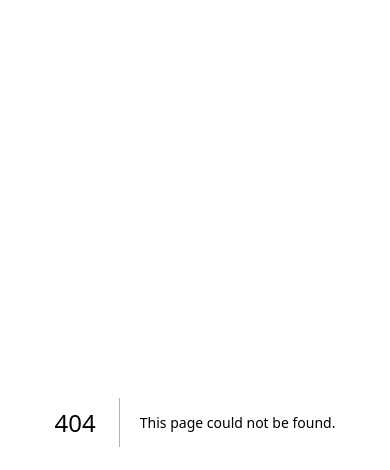
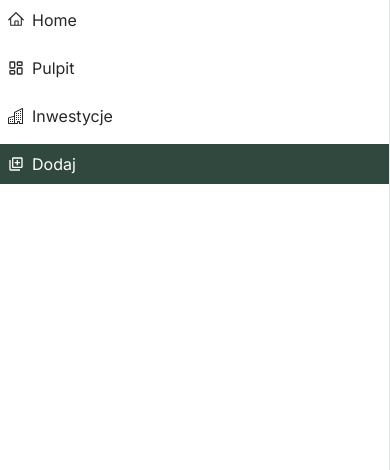
Before and after one commit to przemyslaw-bialk/developer-gov-integrator, a Next.js app: page /admin/apartments/add in a window 390 px wide. Before the commit this address had no page. Shown: the top 470 px of the page. Built offline with nearby package versions, Linux system fonts and the light colour scheme.

Commit message:
adding navigation, sidebar, making responsive

```diff
--- /dev/null
+++ b/app/(admin)/admin/apartments/add/page.tsx
@@ -0,0 +1,9 @@
+const AddApartmentPage = () => {
+  return (
+    <div>
+      <h2>add apartment</h2>
+    </div>
+  );
+};
+
+export default AddApartmentPage;
--- a/app/(admin)/admin/layout.tsx
+++ b/app/(admin)/admin/layout.tsx
@@ -1,11 +1,37 @@
+"use client";
+
 import AdminSidebarLinks from "@/components/(admin)/sidebar/AdminSidebarLinks";
+import { useState } from "react";
 
 const AdminLayout = ({ children }: { children: React.ReactNode }) => {
+  const [isMenuOpen, setIsMenuOpen] = useState(true);
+
   return (
     <div className="mx-auto min-h-screen w-full max-w-[1800px] bg-bg">
       <div className="flex">
-        <AdminSidebarLinks />
-        {children}
+        <div
+          className={`${isMenuOpen ? "block" : "hidden"} md:block w-full md:w-64 `}
+        >
+          <AdminSidebarLinks
+            onNavigate={() => {
+              if (window.innerWidth < 768) {
+                setIsMenuOpen(false);
+              }
+            }}
+          />
+        </div>
+
+        {!isMenuOpen && (
+          <button className="md:hidden" onClick={() => setIsMenuOpen(true)}>
+            MENU
+          </button>
+        )}
+
+        <main
+          className={`${isMenuOpen ? "hidden" : "block"} md:block flex-1 min-w-0`}
+        >
+          {children}
+        </main>
       </div>
     </div>
   );
--- /dev/null
+++ b/app/(client)/layout.tsx
@@ -0,0 +1,17 @@
+import Navigation from "@/components/(client)/navigation/Navigation";
+
+export default function ClientLayout({
+  children,
+}: {
+  children: React.ReactNode;
+}) {
+  return (
+    <>
+      <Navigation />
+
+      <div className="mx-auto min-h-screen w-full max-w-[1800px]">
+        {children}
+      </div>
+    </>
+  );
+}
--- /dev/null
+++ b/app/(client)/page.tsx
@@ -0,0 +1,5 @@
+const HomePage = () => {
+  return <div className="p-2">test</div>;
+};
+
+export default HomePage;
--- a/app/globals.css
+++ b/app/globals.css
@@ -15,6 +15,7 @@
   --color-text: #252824;
   --color-muted: #6b7280;
   --color-subtle: #9ca39b;
+  --color-secondary: #fff;
 
   /* Borders */
   --color-border: #e5e7e3;
--- a/app/page.tsx
+++ /dev/null
@@ -1,7 +0,0 @@
-export default function Home() {
-  return (
-    <div>
-      <h2 className="text-primary">hello world</h2>
-    </div>
-  );
-}
--- a/components/(admin)/sidebar/AdminSidebar.tsx
+++ b/components/(admin)/sidebar/AdminSidebar.tsx
@@ -1,5 +1,3 @@
-import AdminSidebarLinks from "./AdminSidebarLinks";
-
 const AdminSidebar = () => {
   return <h2>test </h2>;
 };
--- a/components/(admin)/sidebar/AdminSidebarLinks.tsx
+++ b/components/(admin)/sidebar/AdminSidebarLinks.tsx
@@ -3,32 +3,59 @@ import { usePathname } from "next/navigation";
 
 import Link from "next/link";
 import { LuLayoutDashboard } from "react-icons/lu";
+import { MdOutlineLibraryAdd } from "react-icons/md";
+import { BsBuildings } from "react-icons/bs";
+import { RxHome } from "react-icons/rx";
 
-const AdminSidebarLinks = () => {
+type Props = {
+  onNavigate: () => void;
+};
+
+const AdminSidebarLinks = ({ onNavigate }: Props) => {
   const pathname = usePathname();
 
   return (
-    <div className="flex flex-col gap-2 w-full sm:w-1/6 border-r border-gray-200 min-h-screen bg-surface">
+    <div className="flex flex-col gap-2 w-full min-h-screen border-r border-gray-200 bg-surface">
+      <div className="p-2 hover:bg-primary hover:text-white">
+        <Link href="/" className="flex items-center gap-2" onClick={onNavigate}>
+          <RxHome />
+          <span>Home</span>
+        </Link>
+      </div>
       <div
-        className={`p-2   ${
-          pathname === "/admin" ? "bg-primary" : "hover:bg-primary text-surface"
-        }`}
+        className={`p-2 hover:bg-primary hover:text-white ${pathname === "/admin" ? "bg-primary text-secondary" : "text-text"}`}
       >
-        <Link href="/admin" className="flex items-center gap-2">
+        <Link
+          href="/admin"
+          className="flex items-center gap-2"
+          onClick={onNavigate}
+        >
           <LuLayoutDashboard />
           <span>Pulpit</span>
         </Link>
       </div>
       <div
-        className={`p-2 text-surface ${
-          pathname === "/admin/apartments"
-            ? "bg-primary"
-            : "hover:bg-primary text-surface"
-        }`}
+        className={`p-2 hover:bg-primary hover:text-white ${pathname === "/admin/apartments" ? "bg-primary text-secondary" : "text-text"}`}
       >
-        <Link href="/admin/apartments" className="flex items-center gap-2">
-          <LuLayoutDashboard />
+        <Link
+          href="/admin/apartments"
+          className="flex items-center gap-2"
+          onClick={onNavigate}
+        >
+          <BsBuildings />
           <span>Inwestycje</span>
+        </Link>
+      </div>
+      <div
+        className={`p-2 hover:bg-primary hover:text-white ${pathname === "/admin/apartments/add" ? "bg-primary text-secondary" : "text-text"}`}
+      >
+        <Link
+          href="/admin/apartments/add"
+          className="flex items-center gap-2"
+          onClick={onNavigate}
+        >
+          <MdOutlineLibraryAdd />
+          <span>Dodaj</span>
         </Link>
       </div>
     </div>
--- /dev/null
+++ b/components/(client)/navigation/Navigation.tsx
@@ -0,0 +1,11 @@
+import Link from "next/link";
+
+const Navigation = () => {
+  return (
+    <nav className="p-2">
+      <Link href="/admin">Panel</Link>
+    </nav>
+  );
+};
+
+export default Navigation;
```
